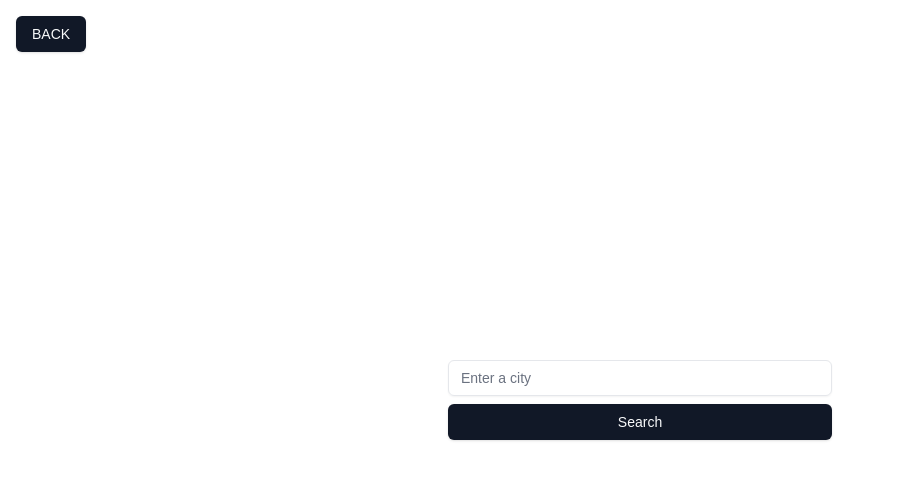
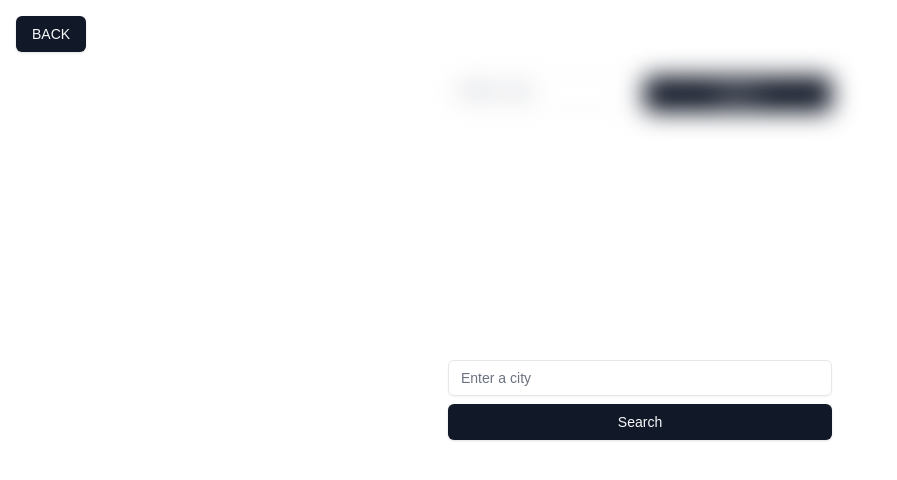
Before and after one commit to Billa05/Haven, a Next.js app: page /map in a window 1280 px wide. Shown: the top 480 px of the page, without its empty margins (0-897 px from the left). Built offline with nearby package versions, Linux system fonts and the light colour scheme.

Commit message:
search slicing

```diff
--- a/src/app/map/page.js
+++ b/src/app/map/page.js
@@ -1,11 +1,9 @@
 "use client";
 
-import Olamaps from "@/components/OlaMap";
 import { useState } from "react";
 import { Input } from "@/components/ui/input";
 import { Button } from "@/components/ui/button";
 import Link from "next/link";
-import { CityData } from "../actions/CItyMapData";
 import EmojiMap from "@/components/EmojiMap";
 
 export default function Home() {
@@ -13,12 +11,15 @@ export default function Home() {
   const [dcity, setdCity] = useState("");
   const [isBlurred, setIsBlurred] = useState(true);
 
+  const capitalizeFirstLetter = (string) => {
+    return string.charAt(0).toUpperCase() + string.slice(1).toLowerCase();
+  };
+
   const handleSearch = async (e) => {
-
     e.preventDefault();
     if (dcity.trim() !== "") {
       setIsBlurred(false);
-      setCity(dcity);
+      setCity(capitalizeFirstLetter(dcity));
     }
   };
 
@@ -30,9 +31,26 @@ export default function Home() {
         </Link>
       </div>
       <div className={`${isBlurred ? "filter blur-md" : ""}`}>
+        <div className="flex justify-center items-center">
+          <form
+            onSubmit={handleSearch}
+            className="w-full max-w-sm space-y-2 flex justify-center items-center"
+          >
+            <Input
+              type="text"
+              placeholder="Enter a city"
+              value={dcity}
+              onChange={(e) => setdCity(e.target.value)}
+              className="w-full text-white"
+            />
+            <Button type="submit" className="w-full ml-3">
+              Search
+            </Button>
+          </form>
+        </div>
         <div className="p-10">
           <div className="rounded-md aspect-square">
-            {city && <EmojiMap City={city}/>}
+            {city && <EmojiMap City={city} />}
           </div>
         </div>
       </div>
--- a/src/components/EmojiMap.jsx
+++ b/src/components/EmojiMap.jsx
@@ -81,6 +81,15 @@ export default function EmojiMap({ City }) {
       zoom: 11,
     });
 
+    olaMaps
+      .addMarker({
+        offset: [0, 6],
+        anchor: "bottom",
+        color: "red",
+      })
+      .setLngLat([long, lat])
+      .addTo(myMap);
+
     // myMap.scrollZoom.disable();
 
     // Function to get marker image based on crime description
@@ -138,7 +147,6 @@ export default function EmojiMap({ City }) {
           anchor: "bottom",
         })
         .setLngLat([addRandomOffset(long), addRandomOffset(lat)])
-        // .setLngLat([long, lat])
         .setPopup(popup)
         .addTo(myMap);
     });
```
